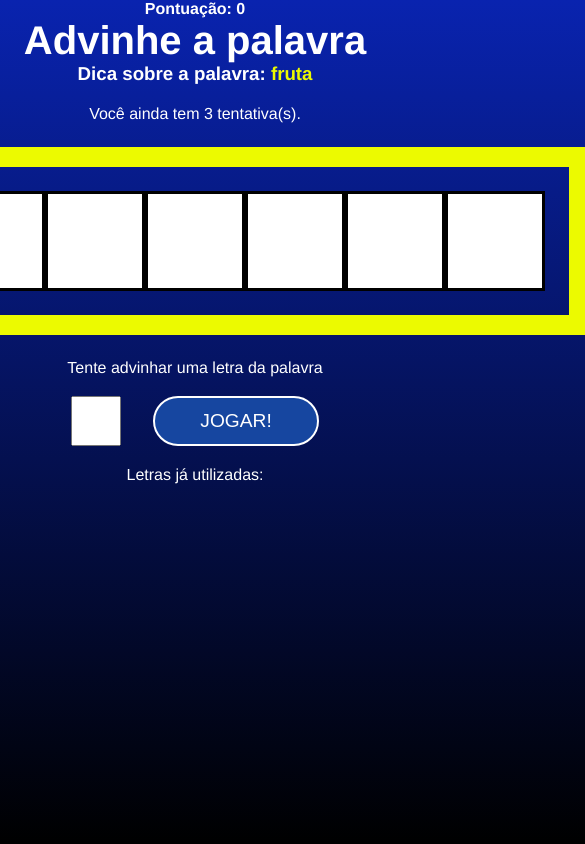
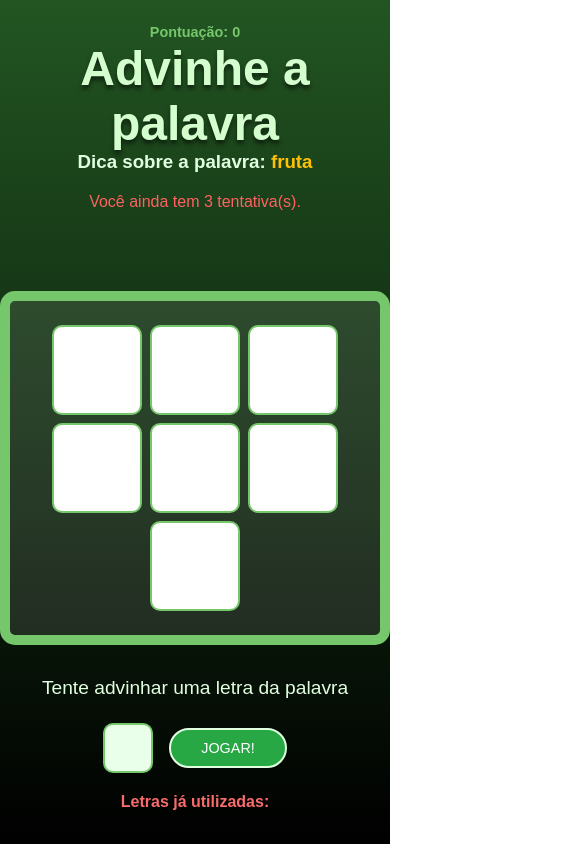
Before and after one commit to Vinicius-b-oliveira/Secret-Word, a React (Vite) app: page / in a window 390 px wide. Both pictures are taken after a click on the button "COMEÇAR JOGO". Shown: the top 844 px of the page, 585 px wide, since content can reach past the window. Built offline with nearby package versions, Linux system fonts and the light colour scheme.

Commit message:
Estilos finais para as telas

```diff
--- a/src/App.css
+++ b/src/App.css
@@ -3,4 +3,5 @@
     justify-content: center;
     align-items: center;
     text-align: center;
+    height: 100vh;
 }
--- a/src/App.jsx
+++ b/src/App.jsx
@@ -1,5 +1,6 @@
 // CSS
 import "./app.css";
+import "./responsive.css";
 
 //React
 import { useCallback, useEffect, useState } from "react";
@@ -24,7 +25,6 @@ function App() {
     const [gameStage, setGameStage] = useState(stages[0].name);
     const [words] = useState(wordsList);
 
-    const [pickedWord, setPickedWord] = useState("");
     const [pickedCategory, setPickedCategory] = useState("");
     const [letters, setLetters] = useState([]);
 
@@ -53,7 +53,6 @@ function App() {
 
         wordLetters = wordLetters.map((letter) => letter.toLowerCase());
 
-        setPickedWord(word);
         setPickedCategory(category);
         setLetters(wordLetters);
 
@@ -67,6 +66,7 @@ function App() {
             guessedLetters.includes(normalizedLetter) ||
             wrongLetters.includes(normalizedLetter)
         ) {
+            alert("Você já usou essa letra!");
             return;
         }
 
@@ -102,6 +102,7 @@ function App() {
             setScore((prev) => prev + 100);
             clearLetterStates();
             startGame();
+            setGuesses(guessesQty);
         }
     }, [guessedLetters, letters, startGame]);
 
@@ -117,7 +118,6 @@ function App() {
             {gameStage === "game" && (
                 <Game
                     verifyLetter={verifyLetter}
-                    pickedWord={pickedWord}
                     pickedCategory={pickedCategory}
                     letters={letters}
                     guessedLetters={guessedLetters}
--- a/src/components/Game/Game.css
+++ b/src/components/Game/Game.css
@@ -1,57 +1,94 @@
+.game .headerContainer {
+    margin-bottom: 80px;
+    text-align: center;
+}
+
 .game h1 {
-    font-size: 2.5em;
+    font-size: 3em;
+    color: #d4fecd;
+    text-shadow: 0 4px 4px rgba(0, 0, 0, 0.5);
 }
 
 .points span {
     font-weight: bold;
+    color: #76c76b;
 }
 
 .tip span {
-    color: #ecfa00;
+    color: #ffc107;
+    font-weight: bold;
 }
 
 .attemptsWarn {
     margin-top: 20px;
+    color: #ff6161;
 }
 
 .wordContainer {
-    margin: 1.5em;
+    margin: 2em auto;
     padding: 1.5em;
-    border: 20px solid #ecfa00;
+    border: 10px solid #76c76b;
+    border-radius: 15px;
+    background-color: rgba(255, 255, 255, 0.1);
     display: flex;
+    justify-content: center;
+    gap: 0.5em;
 }
 
 .letter,
 .blankSquare {
-    font-size: 70px;
+    font-size: 60px;
     line-height: 1.5;
-    border: 3px solid #000;
-    height: 100px;
-    width: 100px;
+    border: 2px solid #76c76b;
+    border-radius: 10px;
+    height: 90px;
+    width: 90px;
     text-transform: uppercase;
     background-color: #fff;
     color: #000;
     font-weight: bold;
+    display: flex;
+    align-items: center;
+    justify-content: center;
+    transition: transform 0.3s;
+
+    &:hover {
+        transform: scale(1.1);
+    }
 }
 
 .letterContainer p {
     margin-bottom: 1.2em;
+    font-size: 1.2em;
 }
 
 .letterContainer form {
     display: flex;
     align-items: center;
     justify-content: center;
+    gap: 1em;
 }
 
 .letterContainer input {
     height: 50px;
     width: 50px;
-    font-size: 2em;
+    font-size: 1.8em;
     text-align: center;
-    margin-right: 1em;
+    border: 2px solid #76c76b;
+    border-radius: 10px;
+    outline: none;
+    background-color: #e9ffe9;
+    color: #000;
+    font-weight: bold;
+    transition: border-color 0.3s ease;
+
+    &:focus {
+        border-color: #28a745;
+    }
 }
 
 .wrongLettersContainer p {
     margin: 20px 0 10px;
+    color: #f86c6c;
+    font-weight: bold;
 }
--- a/src/components/Game/index.jsx
+++ b/src/components/Game/index.jsx
@@ -3,7 +3,6 @@ import "./Game.css";
 
 const Game = ({
     verifyLetter,
-    pickedWord,
     pickedCategory,
     letters,
     guessedLetters,
@@ -26,6 +25,7 @@ const Game = ({
 
     return (
         <div className="game">
+            <div className="headerContainer">
                 <p className="points">
                     <span>Pontuação: {score}</span>
                 </p>
@@ -38,6 +38,7 @@ const Game = ({
                 <p className="attemptsWarn">
                     Você ainda tem {guesses} tentativa(s).
                 </p>
+            </div>
 
             <ul className="wordContainer">
                 {letters.map((letter, i) =>
--- a/src/components/GameOver/GameOver.css
+++ b/src/components/GameOver/GameOver.css
@@ -1,7 +1,70 @@
-.end_game_score {
-    font-size: 1.5em;
+.endGame {
+    display: flex;
+    flex-direction: column;
+    align-items: center;
+    justify-content: center;
+    height: 100vh;
+    text-align: center;
+    color: #e0ffe0;
+    animation: fadeIn 1s ease-in-out;
 }
 
-.end_game_score span {
-    color: #ecfa00;
+.endGame h1 {
+    font-size: 4em;
+    color: #76c76b;
+    text-shadow: 0 4px 8px rgba(0, 0, 0, 0.6);
+    margin-bottom: 1em;
 }
+
+.endGameScore {
+    font-size: 2em;
+    margin-bottom: 1em;
+    color: #e9ffe9;
+}
+
+.endGameScore span {
+    color: #ffc107;
+    font-weight: bold;
+    font-size: 2.2em;
+    text-shadow: 0 3px 6px rgba(0, 0, 0, 0.5);
+}
+
+.endGame p {
+    font-size: 1.2em;
+    margin-bottom: 2em;
+    color: #e0ffe0;
+}
+
+.endGame button {
+    background-color: #28a745;
+    color: #fff;
+    padding: 0.8em 2em;
+    border: none;
+    border-radius: 25px;
+    font-size: 1.2em;
+    cursor: pointer;
+    box-shadow: 0 4px 6px rgba(0, 0, 0, 0.3);
+    transition: all 0.3s ease-in-out;
+
+    &:hover {
+        background-color: #1e7a34;
+        transform: scale(1.05);
+        box-shadow: 0 6px 10px rgba(0, 0, 0, 0.5);
+    }
+
+    &:active {
+        transform: scale(0.95);
+        box-shadow: 0 3px 5px rgba(0, 0, 0, 0.3);
+    }
+}
+
+@keyframes fadeIn {
+    from {
+        opacity: 0;
+        transform: scale(0.9);
+    }
+    to {
+        opacity: 1;
+        transform: scale(1);
+    }
+}
--- a/src/components/GameOver/index.jsx
+++ b/src/components/GameOver/index.jsx
@@ -2,11 +2,15 @@ import "./GameOver.css";
 
 const GameOver = ({ retry, score }) => {
     return (
-        <div>
+        <div className="endGame">
             <h1>Fim de Jogo!</h1>
-            <h2 className="end_game_score">
-                A sua pontuação foi: <span>{score}</span>{" "}
+            <h2 className="endGameScore">
+                A sua pontuação foi: <span>{score}</span>
             </h2>
+            <p>
+                Obrigado por jogar! Clique no botão abaixo para tentar
+                novamente.
+            </p>
             <button onClick={retry}>Resetar jogo</button>
         </div>
     );
--- a/src/components/StartScreen/StartScreen.css
+++ b/src/components/StartScreen/StartScreen.css
@@ -1,8 +1,45 @@
+.start {
+    display: flex;
+    flex-direction: column;
+    align-items: center;
+    justify-content: center;
+    height: 100vh;
+    text-align: center;
+    color: #e0ffe0;
+}
+
 .start h1 {
-    font-size: 3.5em;
+    font-size: 4em;
+    color: #76c76b;
+    text-shadow: 0 4px 8px rgba(0, 0, 0, 0.6);
+    margin-bottom: 1em;
 }
 
 .start p {
+    font-size: 1.5em;
     margin-bottom: 2em;
-    color: #ecfa00;
+    color: #e9ffe9;
 }
+
+.start button {
+    background-color: #28a745;
+    color: #fff;
+    padding: 0.8em 2em;
+    border: none;
+    border-radius: 25px;
+    font-size: 1.2em;
+    cursor: pointer;
+    box-shadow: 0 4px 6px rgba(0, 0, 0, 0.3);
+    transition: all 0.3s ease-in-out;
+
+    &:hover {
+        background-color: #1e7a34;
+        transform: scale(1.05);
+        box-shadow: 0 6px 10px rgba(0, 0, 0, 0.5);
+    }
+
+    &:active {
+        transform: scale(0.95);
+        box-shadow: 0 3px 5px rgba(0, 0, 0, 0.3);
+    }
+}
--- a/src/components/StartScreen/index.jsx
+++ b/src/components/StartScreen/index.jsx
@@ -4,7 +4,7 @@ const StartScreen = ({ startGame }) => {
     return (
         <div className="start">
             <h1>Secret Word</h1>
-            <p>Clique no botão abaixo para começar a jogar</p>
+            <p>Teste a sua habilidade descobrindo a palavra secreta!</p>
             <button onClick={startGame}>Começar jogo</button>
         </div>
     );
--- a/src/index.css
+++ b/src/index.css
@@ -10,13 +10,13 @@ body {
 }
 
 body {
-    font-family: Helvetica, sans-serif;
+    font-family: "Arial", sans-serif;
     background: linear-gradient(
         180deg,
-        rgba(9, 35, 175, 1) 0%,
+        rgba(34, 85, 34, 1) 0%,
         rgba(0, 0, 0, 1) 100%
     );
-    color: #fff;
+    color: #e0ffe0;
 }
 
 ul,
@@ -25,18 +25,19 @@ ol {
 }
 
 button {
-    background-color: #1646a0;
+    background-color: #28a745;
     color: #fff;
     padding: 0 45px;
-    border: 2px solid #fff;
-    border-radius: 50px;
+    border: 2px solid #e0ffe0;
+    border-radius: 25px;
     height: 50px;
     text-transform: uppercase;
-    font-size: 1.2em;
+    font-size: 1.1em;
     cursor: pointer;
-    transition: 0.4s;
+    transition: all 0.3s ease;
 
     &:hover {
-        background-color: #0923af;
+        background-color: #1e7a34;
+        transform: translateY(-2px);
     }
 }
--- /dev/null
+++ b/src/responsive.css
@@ -0,0 +1,73 @@
+/* Para dispositivos menores que 768px (tablets e smartphones) */
+@media (max-width: 768px) {
+    .game .headerContainer {
+        margin-bottom: 40px;
+    }
+
+    .game h1 {
+        font-size: 2em;
+    }
+
+    .points span {
+        font-size: 1em;
+    }
+
+    .wordContainer {
+        margin: 1.5em auto;
+        padding: 1em;
+        flex-wrap: wrap;
+        gap: 0.3em;
+    }
+
+    .letter,
+    .blankSquare {
+        font-size: 40px;
+        height: 70px;
+        width: 70px;
+    }
+
+    .letterContainer input {
+        height: 40px;
+        width: 40px;
+        font-size: 1.5em;
+    }
+
+    .letterContainer p {
+        font-size: 1em;
+    }
+}
+
+/* Para dispositivos menores que 480px (smartphones menores) */
+@media (max-width: 480px) {
+    .game h1 {
+        font-size: 1.5em;
+    }
+
+    .points span {
+        font-size: 0.9em;
+    }
+
+    .wordContainer {
+        padding: 0.8em;
+        gap: 0.2em;
+    }
+
+    .letter,
+    .blankSquare {
+        font-size: 30px;
+        height: 60px;
+        width: 60px;
+    }
+
+    .letterContainer input {
+        height: 35px;
+        width: 35px;
+        font-size: 1.2em;
+    }
+
+    button {
+        padding: 0 30px;
+        height: 40px;
+        font-size: 0.9em;
+    }
+}
```
Lines whose indentation alone changed are shown as unchanged.
